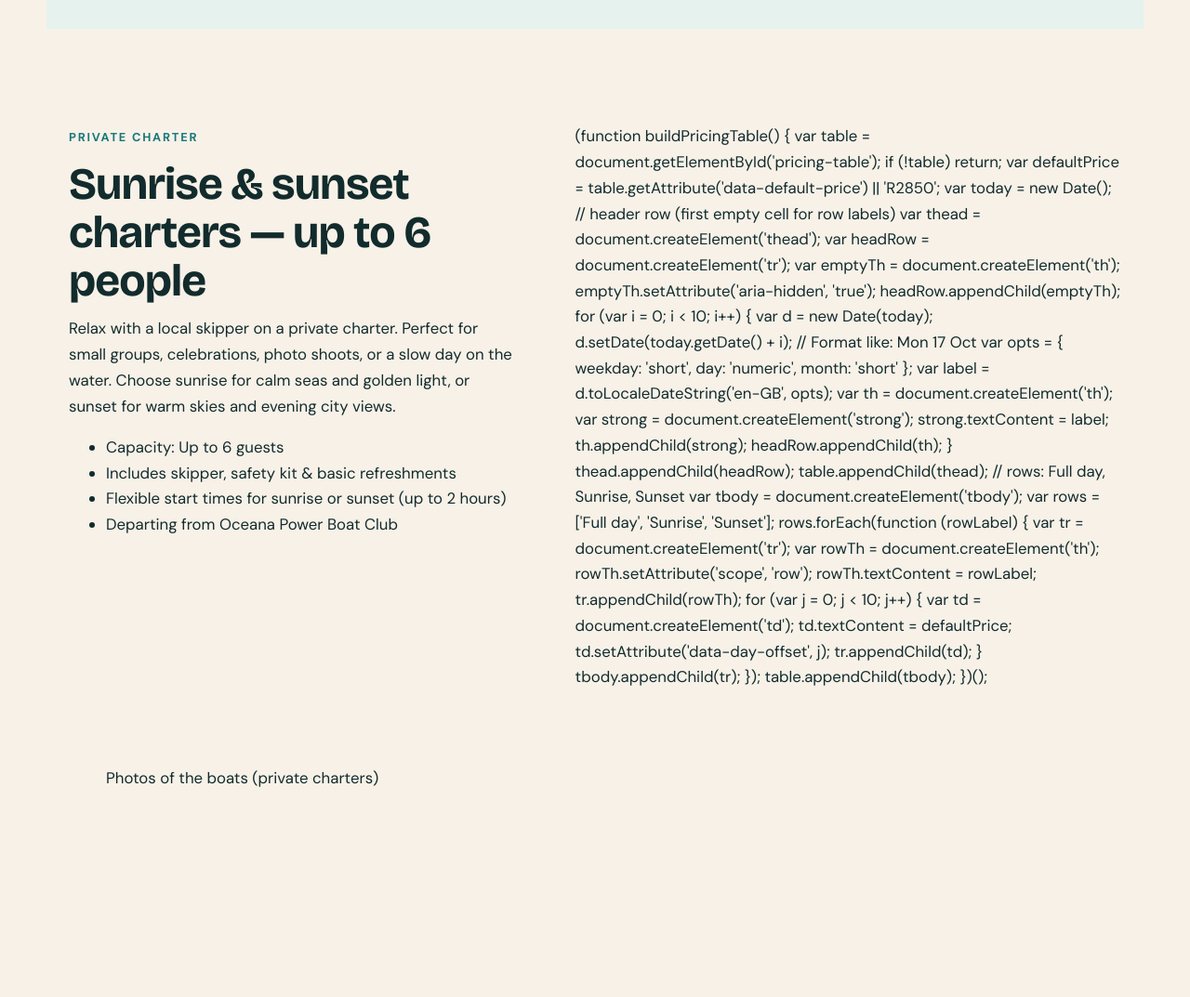
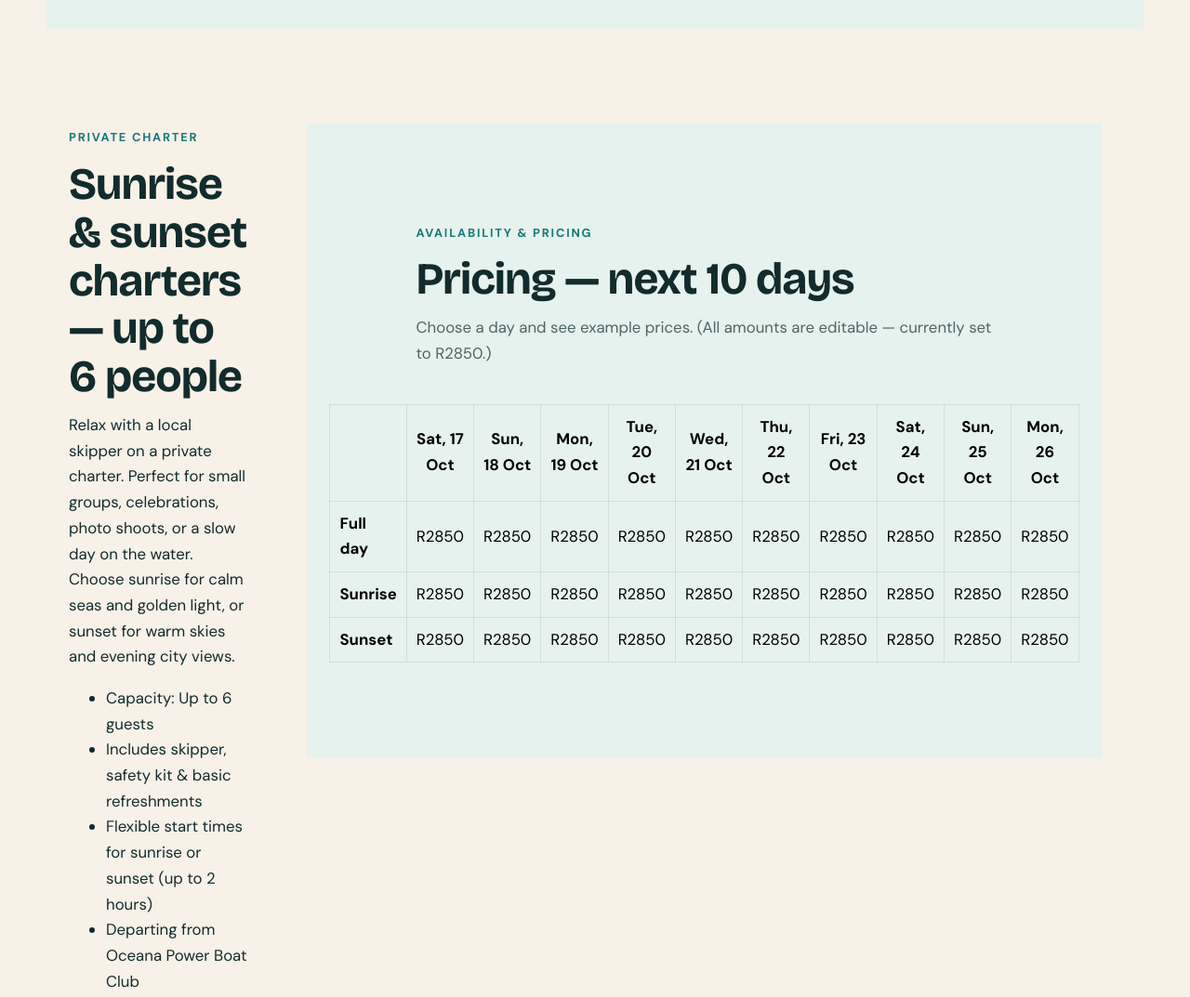
Before and after one commit to JSpies88/boat-rental, a plain HTML site: page boat-rental.html in a window 1280 px wide. Shown: the part 1760-2833 px from the top of the page at 93% size. Drawn offline with nearby package versions, Linux system fonts and the light colour scheme; a script that the page names is missing.

Commit message:
Add pricing table for next 10 days

```diff
--- a/boat-rental.html
+++ b/boat-rental.html
@@ -112,12 +112,53 @@
           </ul>
         </div>
 <!-- Pricing table generation (next 10 days) -->
-      (function buildPricingTable() {
+      <section class="section section--tint" id="pricing-next-10-days" aria-labelledby="pricing-heading">
+  <div class="section__heading">
+    <p class="eyebrow">Availability & Pricing</p>
+    <h2 id="pricing-heading">Pricing — next 10 days</h2>
+    <p>Choose a day and see example prices. (All amounts are editable — currently set to R2850.)</p>
+  </div>
+
+  <div id="pricing-dates" style="overflow:auto">
+    <table id="pricing-table" class="pricing-table" data-default-price="R2850" style="color:black; width:100%; border-collapse:collapse; min-width:700px;">
+      <!-- Populated by the script below -->
+    </table>
+  </div>
+
+  <style>
+    .pricing-table th,
+    .pricing-table td {
+      border: 1px solid rgba(0,0,0,0.08);
+      padding: 10px;
+      text-align: center;
+      font-family: inherit;
+      color: black;
+    }
+    .pricing-table thead th {
+      background: transparent;
+      font-weight: normal;
+    }
+    .pricing-table tbody th {
+      text-align: left;
+      background: transparent;
+      font-weight: 600;
+      width: 160px;
+    }
+    @media (max-width: 760px) {
+      .pricing-table tbody th { width: auto; }
+      .pricing-table { min-width: 600px; }
+    }
+  </style>
+
+  <script>
+    (function () {
+      function build() {
         var table = document.getElementById('pricing-table');
         if (!table) return;
         var defaultPrice = table.getAttribute('data-default-price') || 'R2850';
         var today = new Date();
-        // header row (first empty cell for row labels)
+
+        // header
         var thead = document.createElement('thead');
         var headRow = document.createElement('tr');
         var emptyTh = document.createElement('th');
@@ -127,7 +168,6 @@
         for (var i = 0; i < 10; i++) {
           var d = new Date(today);
           d.setDate(today.getDate() + i);
-          // Format like: Mon 17 Oct
           var opts = { weekday: 'short', day: 'numeric', month: 'short' };
           var label = d.toLocaleDateString('en-GB', opts);
           var th = document.createElement('th');
@@ -139,7 +179,7 @@
         thead.appendChild(headRow);
         table.appendChild(thead);
 
-        // rows: Full day, Sunrise, Sunset
+        // body rows
         var tbody = document.createElement('tbody');
         var rows = ['Full day', 'Sunrise', 'Sunset'];
         rows.forEach(function (rowLabel) {
@@ -158,7 +198,16 @@
           tbody.appendChild(tr);
         });
         table.appendChild(tbody);
-      })();
+      }
+
+      if (document.readyState === 'loading') {
+        document.addEventListener('DOMContentLoaded', build);
+      } else {
+        build();
+      }
+    })();
+  </script>
+</section>
       <!-- end pricing table generation -->
 
         <figure class="photo-slot" aria-label="Photos of private charter boats">
```
